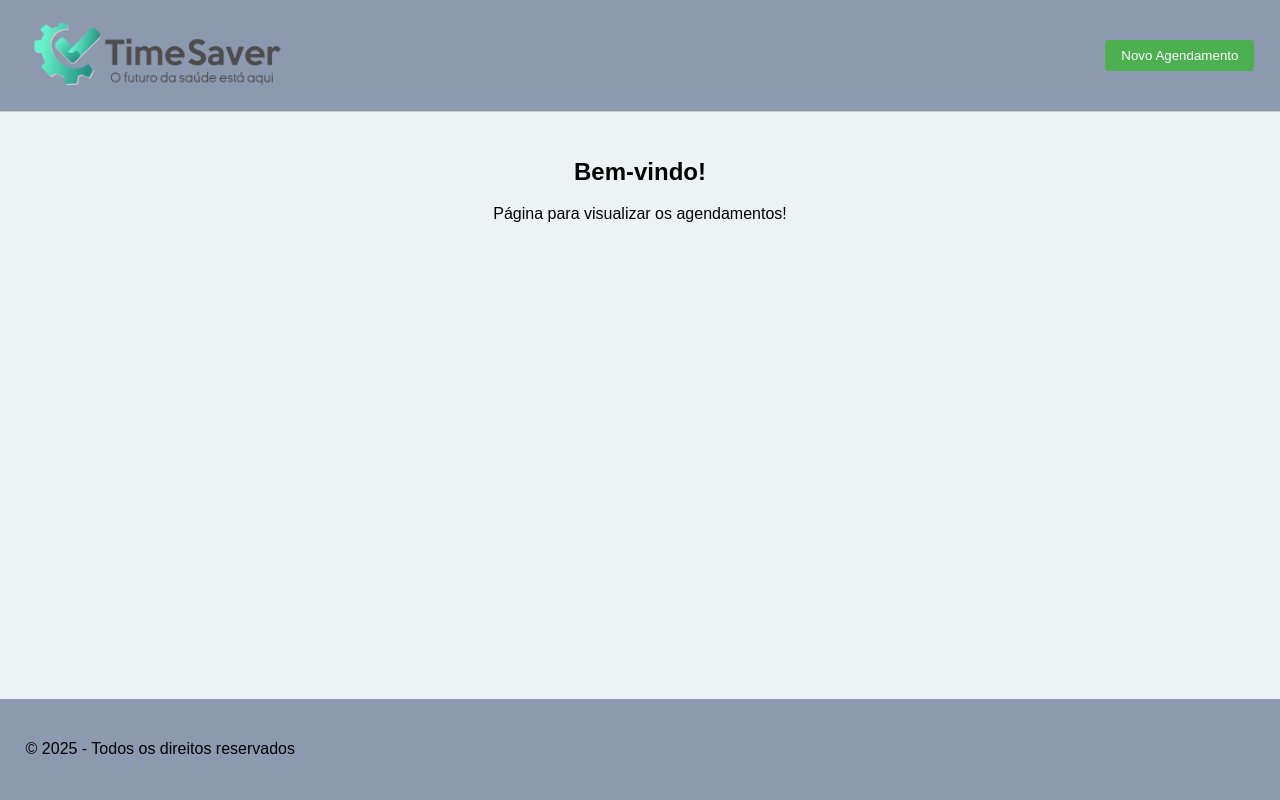
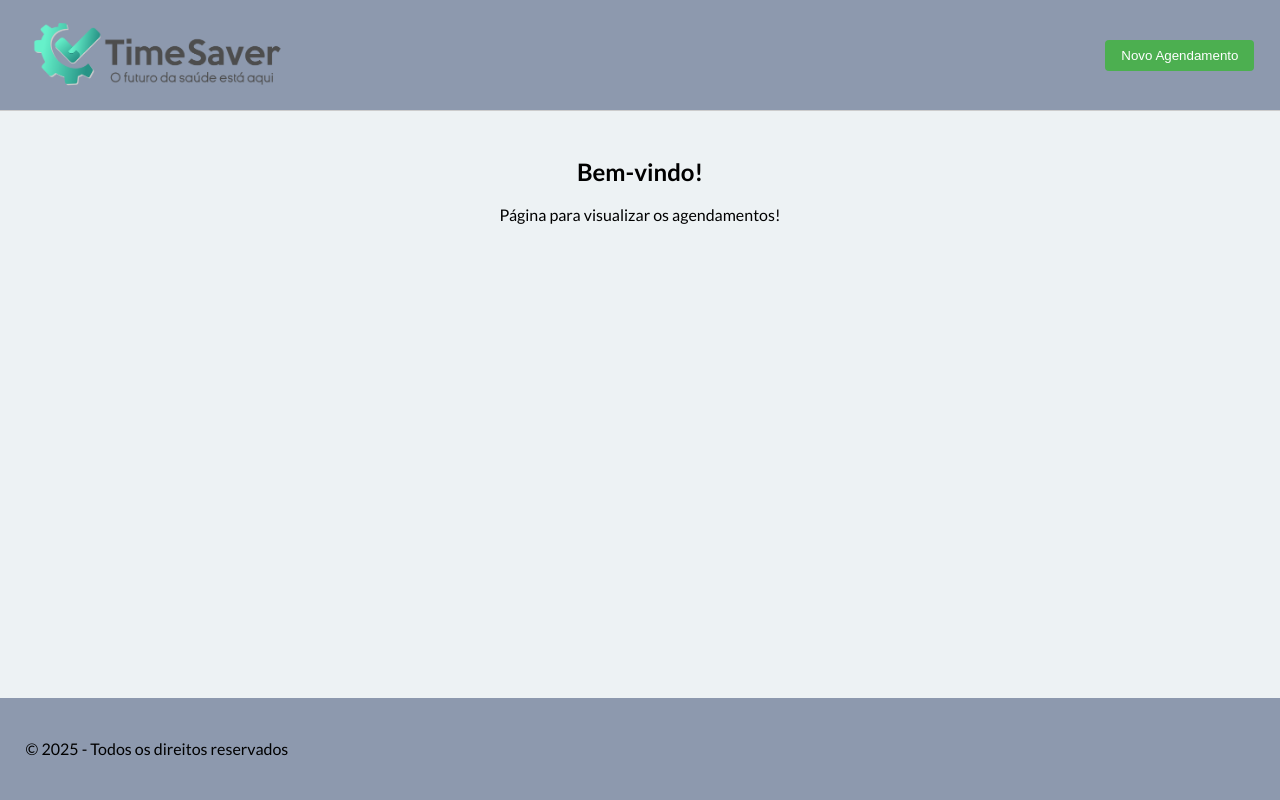
Before and after one commit to SottoMayor/timesaver, a Python web app: template templates/index.html in a window 1280 px wide. Run offline with Jinja, Linux system fonts and the light colour scheme; the template is opened without the code that fills it, so the values that code supplies are empty.

Commit message:
Adding Lato text font

```diff
--- a/static/style.css
+++ b/static/style.css
@@ -1,5 +1,5 @@
 body {
-    font-family: Arial, sans-serif;
+    font-family: 'Lato', sans-serif;
     display: flex;
     flex-direction: column;
     min-height: 100vh;
--- a/templates/layout.html
+++ b/templates/layout.html
@@ -5,6 +5,7 @@
     <meta name="viewport" content="width=device-width, initial-scale=1.0">
     <title>{% block title %}Meu Site{% endblock %}</title>
     <link rel="stylesheet" href="{{ url_for('static', filename='style.css') }}">
+    <link href="https://fonts.googleapis.com/css2?family=Lato:wght@400;700&display=swap" rel="stylesheet">
 </head>
 <body>
     <header class="header">
```
